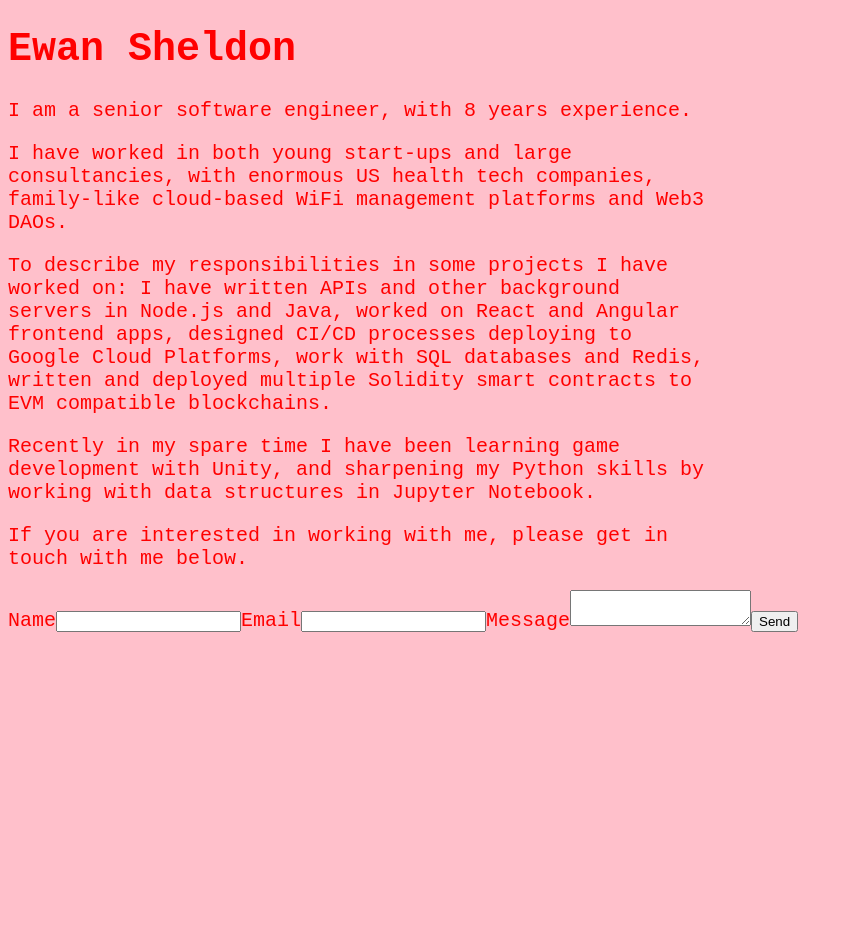
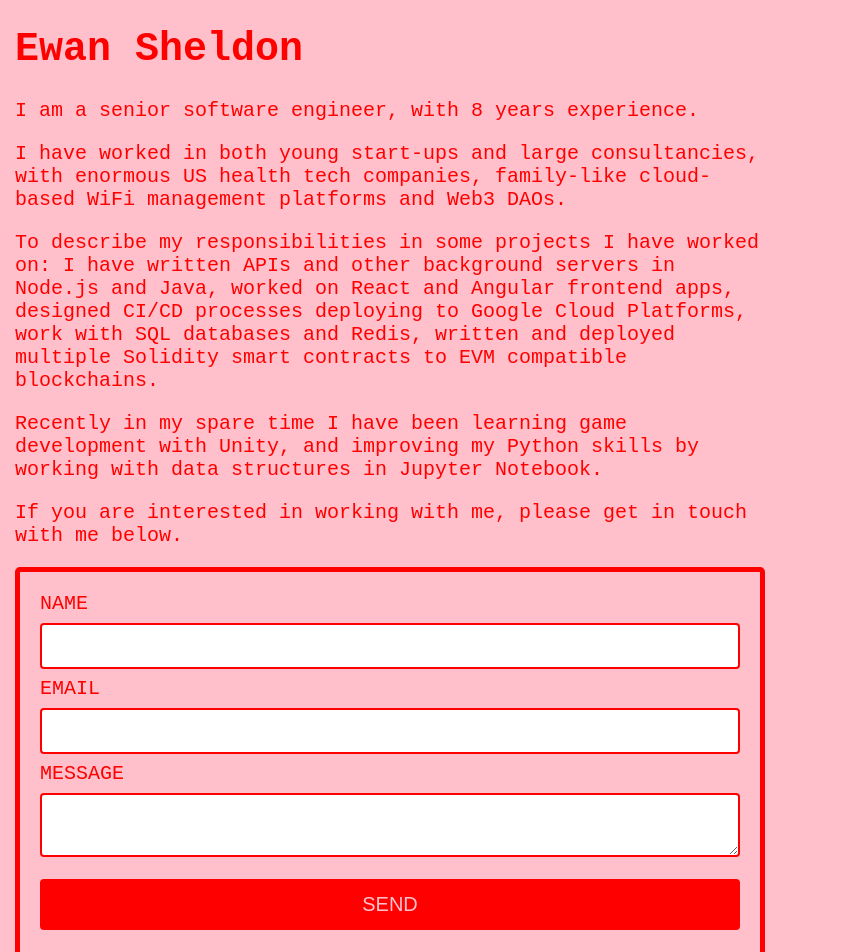
Before and after one commit to ewansheldon/me, a React app: page /#/ in a window 1280 px wide. Shown: the top 952 px of the page, without its empty margins (0-853 px from the left). Before the commit the page ends 800 px from the top, so only its background shows below. Built offline with nearby package versions, Linux system fonts and the light colour scheme; the HTML template or start-up script is replaced by a standard one.

Commit message:
add contact form

```diff
--- a/src/App.css
+++ b/src/App.css
@@ -3,24 +3,77 @@ body {
     color: red;
     font-family: monospace;
     font-size: 20px;
+    margin: 15px;
 }
+
 .about-me {
+    max-width: 750px;
+}
+
+.contact-form-container {
     max-width: 700px;
+    height: 100%;
+    /* width: 100%; */
+    display: flex;
+    border: 5px solid red;
+    border-radius: 5px;
+    padding: 20px;
 }
+
+input[type=text],
+input[type=email],
+textarea,
+select {
+    width: 100%;
+    padding: 12px 20px;
+    margin: 8px 0;
+    display: inline-block;
+    border: 2px solid red;
+    border-radius: 4px;
+    box-sizing: border-box;
+    color: red;
+    font-family: monospace;
+    font-size: 16px;
+}
+
+textarea {
+    resize: vertical;
+}
+
+input[type=submit] {
+    width: 100%;
+    background-color: red;
+    color: pink;
+    font-size: 20px;
+    padding: 14px 20px;
+    margin: 8px 0;
+    border: none;
+    border-radius: 4px;
+    cursor: pointer;
+}
+
+/* Add a background color to the submit button on mouse-over */
+input[type=submit]:hover {
+    background-color: #45a049;
+}
+
 .img-dvd {
     width: 500px;
 }
+
 .scrap {
     width: 300px;
     padding: 10px;
     vertical-align: middle;
     border-radius: 20px;
 }
+
 .row {
     width: 100%;
     max-width: 800px;
     text-align: center;
-  }
+}
+
 .gift-scrap {
     width: 300px;
     height: 200px;
@@ -30,25 +83,21 @@ body {
     background-color: pink;
     display: inline-block;
 }
+
 .gift-scrap-0 {
     background-color: #f82727;
 }
+
 .gift-scrap-1 {
     background-color: rgb(60, 179, 113);
 }
+
 .card-text {
     vertical-align: middle;
     text-align: center;
     line-height: 200px;
     margin: 0;
-    color:darkblue;
+    color: darkblue;
     font-family: fantasy;
     font-size: 30px;
 }
-.input {
-    background-color: rgb(60, 179, 113);
-    color: white;
-    font-size: 20px;
-    border-color: white;
-    font-family: 'Courier New', Courier, monospace;
-}
--- a/src/pages/About.tsx
+++ b/src/pages/About.tsx
@@ -7,7 +7,7 @@ const About = () => {
       <p>I am a senior software engineer, with 8 years experience.</p>
       <p>I have worked in both young start-ups and large consultancies, with enormous US health tech companies, family-like cloud-based WiFi management platforms and Web3 DAOs.</p>
       <p>To describe my responsibilities in some projects I have worked on: I have written APIs and other background servers in Node.js and Java, worked on React and Angular frontend apps, designed CI/CD processes deploying to Google Cloud Platforms, work with SQL databases and Redis, written and deployed multiple Solidity smart contracts to EVM compatible blockchains.</p>
-      <p>Recently in my spare time I have been learning game development with Unity, and sharpening my Python skills by working with data structures in Jupyter Notebook.</p>
+      <p>Recently in my spare time I have been learning game development with Unity, and improving my Python skills by working with data structures in Jupyter Notebook.</p>
       <p>If you are interested in working with me, please get in touch with me below.</p>
     </div>
   )
--- a/src/pages/ContactForm.tsx
+++ b/src/pages/ContactForm.tsx
@@ -1,31 +1,37 @@
-import React from "react";
+import React, { useState } from "react";
 import "../App.css";
-import emailjs from '@emailjs/browser';
+import emailjs, { EmailJSResponseStatus } from '@emailjs/browser';
 
 const ContactForm = () => {
-  const sendEmail = (e: React.FormEvent<HTMLFormElement>) => {
+  const [ submitted, setSubmitted ] = useState(false);
+
+  const sendEmail = async (e: React.FormEvent<HTMLFormElement>) => {
     e.persist();
     e.preventDefault();
-    const res = emailjs.sendForm(
+    const res:EmailJSResponseStatus = await emailjs.sendForm(
       'contact_form',
       'contact_form',
       e.currentTarget,
       'xDxS_YLvC_o3Igw8n'
     )
+    if (res.status === 200) setSubmitted(true);
   }
 
   return (
-    <>
-      <form onSubmit={sendEmail}>
-        <label>Name</label>
-        <input type="text" name="user_name" />
-        <label>Email</label>
-        <input type="email" name="user_email" />
-        <label>Message</label>
-        <textarea name="message" />
-        <input type="submit" value="Send" disabled={false} />
-      </form>
-    </>
+    <div className="contact-form-container">
+      { submitted ?
+        <p>Thanks! I will be in touch with you shortly.</p> :
+        <form onSubmit={sendEmail}>
+          <label>NAME</label>
+          <input type="text" name="user_name" />
+          <label>EMAIL</label>
+          <input type="email" name="user_email" />
+          <label>MESSAGE</label>
+          <textarea name="message" />
+          <input type="submit" value="SEND" disabled={false} />
+        </form>
+      }
+    </div>
   );
 };
 
```
